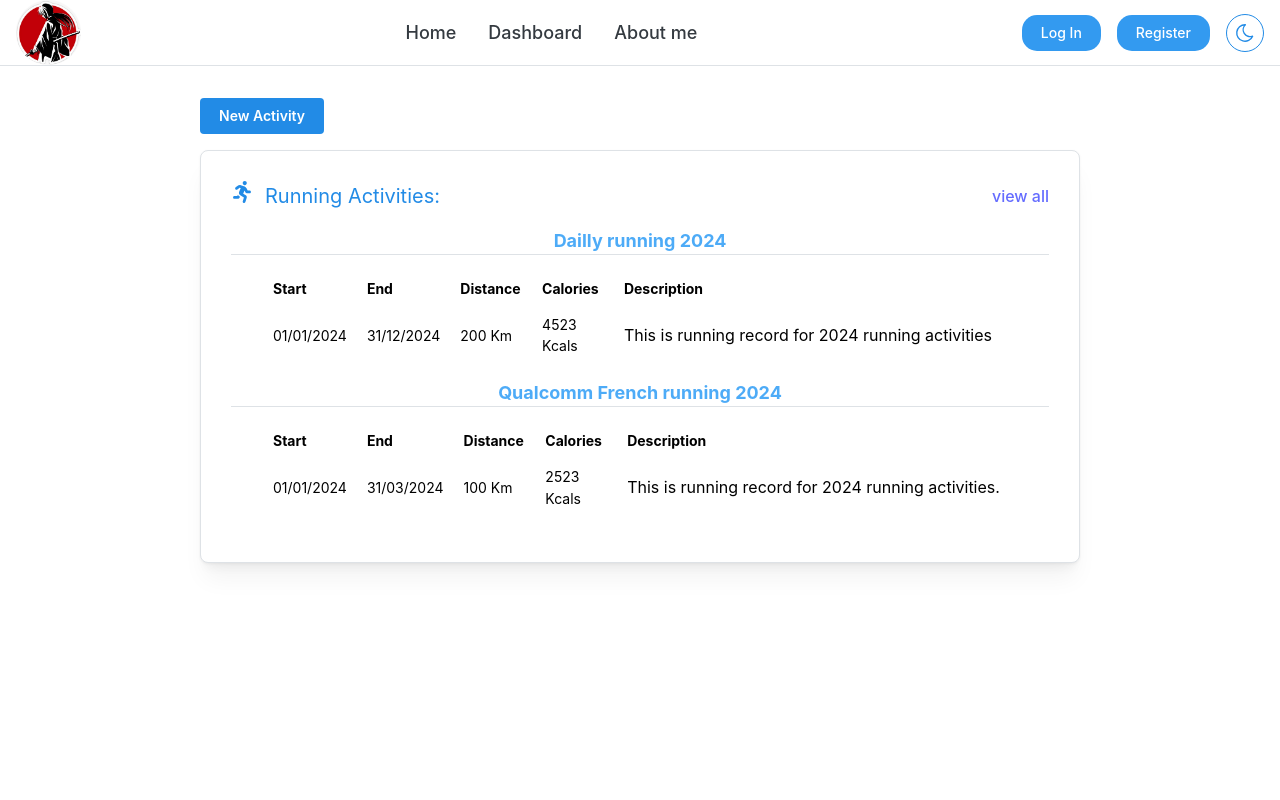
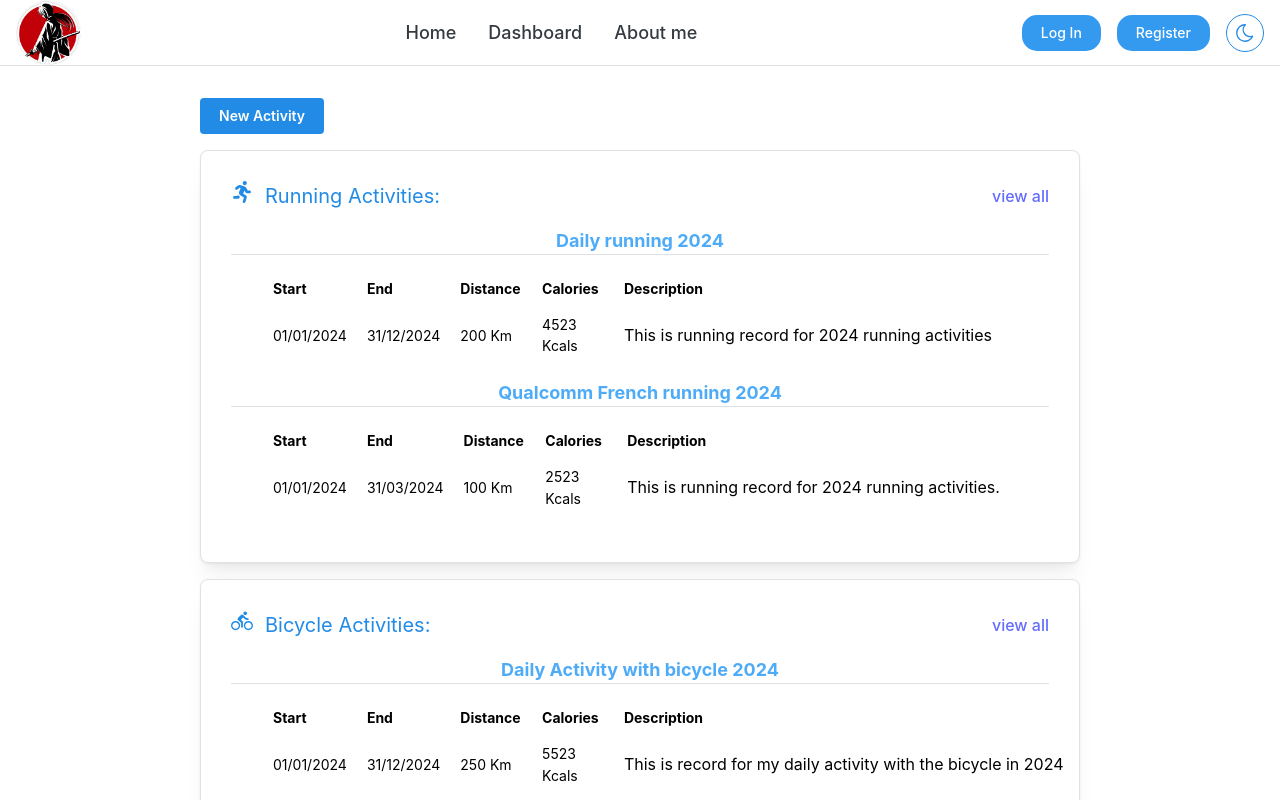
Before and after one commit to MinhHiepPHAM/backend_projects, a React (Vite) app in the folder task_manager/frontend/react-project/: page /users/1/activities in a window 1280 px wide. Shown: the top 800 px of the page. Built offline with nearby package versions, Linux system fonts and the light colour scheme; no server answers.

Commit message:
example of user activity page with three type of activity: runningm bicycle and swimming

```diff
--- a/task_manager/frontend/react-project/src/Activity.jsx
+++ b/task_manager/frontend/react-project/src/Activity.jsx
@@ -9,7 +9,7 @@ import { DateInput, DatePicker, DateTimePicker } from "@mantine/dates"
 import { useDisclosure } from "@mantine/hooks";
 import { HeaderMegaMenu } from "./HeaderMegaMenu";
 import axios from "axios";
-import { FaRunning } from "react-icons/fa";
+import { FaRunning, FaSwimmer } from "react-icons/fa";
 import classes from './css/activity.module.css'
 import { MdDirectionsBike } from "react-icons/md";
 
@@ -166,14 +166,35 @@ function CreateNewActivity(props) {
 function RunningActivity(props) {
     const {uid} = props
 
+    const runningActivities = [
+        {title: 'Daily running 2024', distance: '200', calories: '4523', start:'01/01/2024', end: '31/12/2024', description:'This is running record for 2024 running activities'},
+        {title: 'Qualcomm French running 2024', distance: '100', calories: '2523', start:'01/01/2024', end: '31/03/2024', description:'This is running record for 2024 running activities.'},
+    ];
+
+    const bicycleActivities = [
+        {title: 'Daily Activity with bicycle 2024', distance: '250', calories: '5523', start:'01/01/2024', end: '31/12/2024', description:'This is record for my daily activity with the bicycle in 2024'},
+        {title: 'Qualcomm French bike group 2024', distance: '300', calories: '6223', start:'01/01/2024', end: '31/03/2024', description:'The bike tracking in Qualcomm French in 2024'},
+    ];
+
+    const swimActivities = [
+        {title: 'Daily Swimming 2024', distance: '100', calories: '5232', start:'01/01/2024', end: '31/12/2024', description:'This is record for my swimming in 2024'},
+        {title: 'Family event in July 2024', distance: '25', calories: '1123', start:'01/07/2024', end: '31/07/2024', description:'This is event created for family vacation in July 2024'},
+    ];
+
     const ActTitle = ({type}) => {
-        let ActIcon;
+        let ActIcon, viewLink;
         switch(type) {
             case 'Running':
                 ActIcon = FaRunning;
+                viewLink = 'running';
                 break;
             case 'Bicycle':
                 ActIcon = MdDirectionsBike;
+                viewLink = 'bicycle';
+                break;
+            case 'Swimming':
+                ActIcon = FaSwimmer;
+                viewLink = 'swimming';
                 break;
             default:
                 console.log('type error:', type);
@@ -186,17 +207,13 @@ function RunningActivity(props) {
                     <ActIcon size={22} color="var(--mantine-color-blue-6)" className={classes.activityIcon}/>
                     <Text ta="left" fz="xl" c='var(--mantine-color-blue-6)'>{type} Activities:</Text>
                 </Flex>
-                <a color='var(--mantine-color-blue-5)' href={`/users/${uid}/activities/running`}>view all</a>
+                <a color='var(--mantine-color-blue-5)' href={`/users/${uid}/activities/${viewLink}`}>view all</a>
             </Group>
         );
     };
 
-    const activitiesInfo = [
-        {title: 'Dailly running 2024', distance: '200', calories: '4523', start:'01/01/2024', end: '31/12/2024', description:'This is running record for 2024 running activities'},
-        {title: 'Qualcomm French running 2024', distance: '100', calories: '2523', start:'01/01/2024', end: '31/03/2024', description:'This is running record for 2024 running activities.'},
-    ];
-
-    const runnings = activitiesInfo.map((act,i) => (
+    const ActivityInfo = ({activitiesInfo}) => {
+        const activities = activitiesInfo.map((act,i) => (
             <div key={i}>
                 <div style={{textAlign: 'center', marginBottom: '10px'}}>
                     <Title order={4} c='var(--mantine-color-blue-4)'>
@@ -226,17 +243,23 @@ function RunningActivity(props) {
                 </Table>
             </div>
         ));
+        return activities;
+    };
 
-    return (
-        <>
-        {/* <Title c={'var(--mantine-color-blue-8)'}>Running Activities</Title> */}
-        <Paper withBorder shadow="md" p={30} radius="md" mt={'md'} className={classes.activityBackground}>
-            <ActTitle type='Running' />
-            {runnings}
+    const allActivityInfo = [
+        {type: 'Running', info: runningActivities},
+        {type: 'Bicycle', info: bicycleActivities},
+        {type: 'Swimming', info: swimActivities},
+    ];
+
+    const renderActivities = allActivityInfo.map((act,i)=> (
+        <Paper key={i} withBorder shadow="md" p={30} radius="md" mt={'md'} className={classes.activityBackground}>
+            <ActTitle type={act.type} />
+            <ActivityInfo activitiesInfo={act.info}/>
         </Paper>
-        </>
+    ));
 
-    )
+    return renderActivities;
 }
 
 function ActivityPage() {
```
Lines whose indentation alone changed are shown as unchanged.
